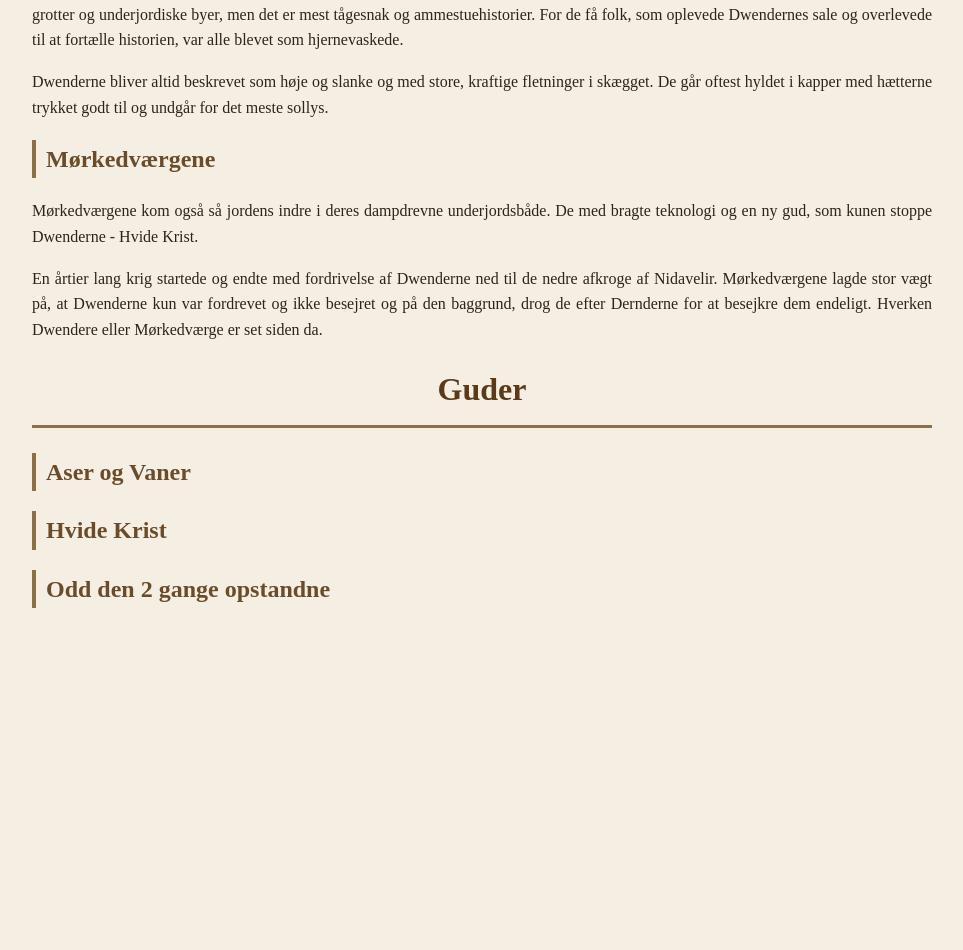
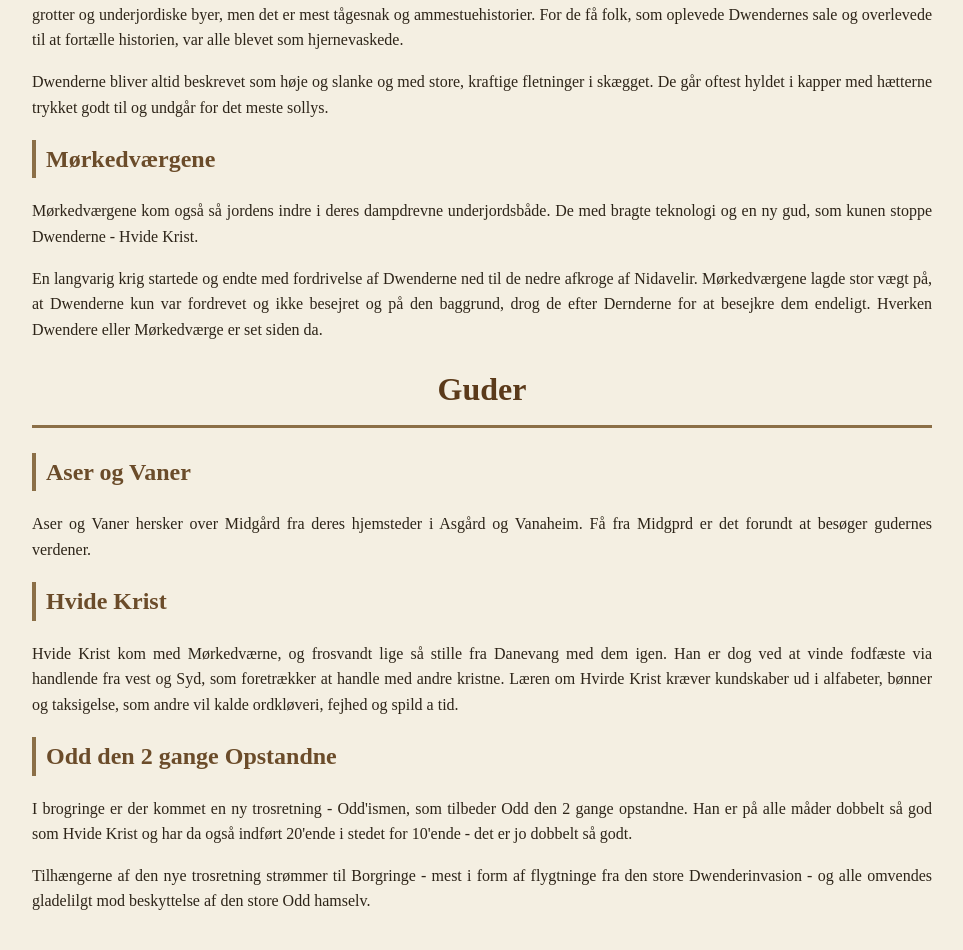
Before and after one commit to Stoffer75/den2side.dk, a Jekyll site: the page built from karakterer/guder.html, in a window 1280 px wide. Shown: the part 563-1513 px from the top of the page, without its empty margins (158-1121 px from the left). Built offline with Jekyll 4.4.1, drawn with Linux system fonts in a browser that asks for light colours; before the commit the page ends 1211 px from its top, so only the background shows below that.

Commit message:
Update guder.html

```diff
--- a/karakterer/guder.html
+++ b/karakterer/guder.html
@@ -23,29 +23,26 @@ title: Danevang
 
     <p></p>
 
-    <p>En årtier lang krig startede og endte med fordrivelse af Dwenderne ned til de nedre afkroge af Nidavelir.
+    <p>En langvarig krig startede og endte med fordrivelse af Dwenderne ned til de nedre afkroge af Nidavelir.
       Mørkedværgene lagde stor vægt på, at Dwenderne kun var fordrevet og ikke besejret og på den baggrund, drog de efter Dernderne for at besejkre dem endeligt.
       Hverken Dwendere eller Mørkedværge er set siden da.</p>
 
 <h1>Guder</h1>
 
   <h2>Aser og Vaner</h2>
-    <p></p>
+    <p>Aser og Vaner hersker over Midgård fra deres hjemsteder i Asgård og Vanaheim. Få fra Midgprd er det forundt at besøger gudernes verdener.</p>
 
     <p></p>
 
     <p></p>
 
   <h2>Hvide Krist</h2>
-    <p></p>
+    <p>Hvide Krist kom med Mørkedværne, og frosvandt lige så stille fra Danevang med dem igen.
+      Han er dog ved at vinde fodfæste via handlende fra vest og Syd, som foretrækker at handle med andre kristne.
+      Læren om Hvirde Krist kræver kundskaber ud i alfabeter, bønner og taksigelse, som andre vil kalde ordkløveri, fejhed og spild a tid.</p>
 
-    <p></p>
+  <h2>Odd den 2 gange Opstandne</h2>
+    <p>I brogringe er der kommet en ny trosretning - Odd'ismen, som tilbeder Odd den 2 gange opstandne.
+    Han er på alle måder dobbelt så god som Hvide Krist og har da også indført 20'ende i stedet for 10'ende - det er jo dobbelt så godt.</p>
 
-    <p></p>
-
-  <h2>Odd den 2 gange opstandne</h2>
-    <p></p>
-
-    <p></p>
-
-    <p></p>
+    <p>Tilhængerne af den nye trosretning strømmer til Borgringe - mest i form af flygtninge fra den store Dwenderinvasion - og alle omvendes gladelilgt mod beskyttelse af den store Odd hamselv. </p>
```
